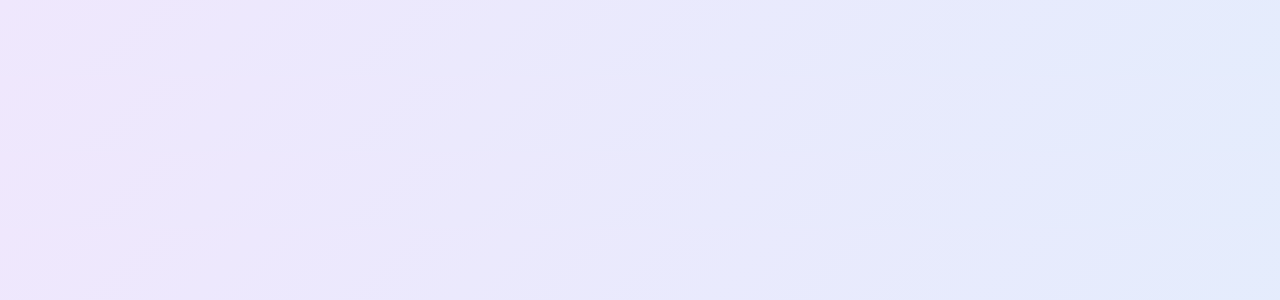
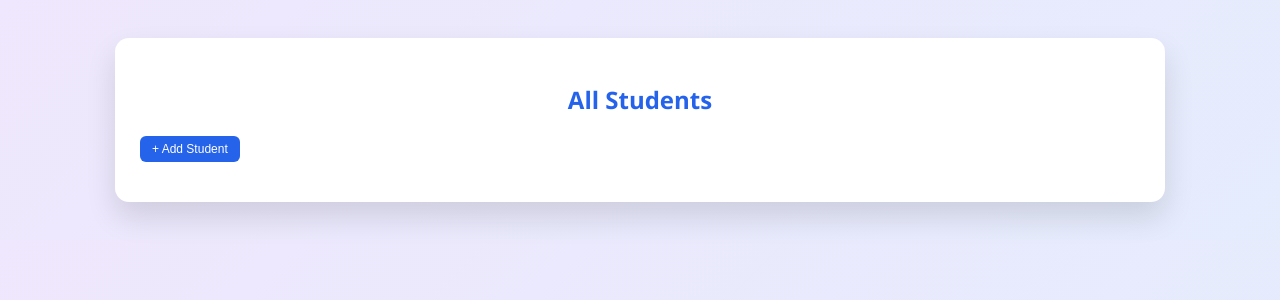
Before and after one commit to Ristel7/School-Management-System, a Flask app: page /admin/students in a window 1280 px wide. Before the commit the part shown is empty. Shown: the top 300 px of the page. Run offline with Flask 3, Linux system fonts and the light colour scheme; the visitor is signed in with stand-in values (Sample User, id 1); tables that the repository leaves empty or names only in its code hold one stand-in row (values such as "Sample post").

Commit message:
Made Body

```diff
--- a/templates/view_students.html
+++ b/templates/view_students.html
@@ -83,3 +83,15 @@
         }
     </style>
     </head>
+
+    <body>
+
+        <div class="box">
+
+            <h2>All Students</h2>
+
+            <div class="top-actions">
+                <a href="/admin/students/add">
+                    <button class="action-btn edit">+ Add Student</button>
+                </a>
+            </div>
```
